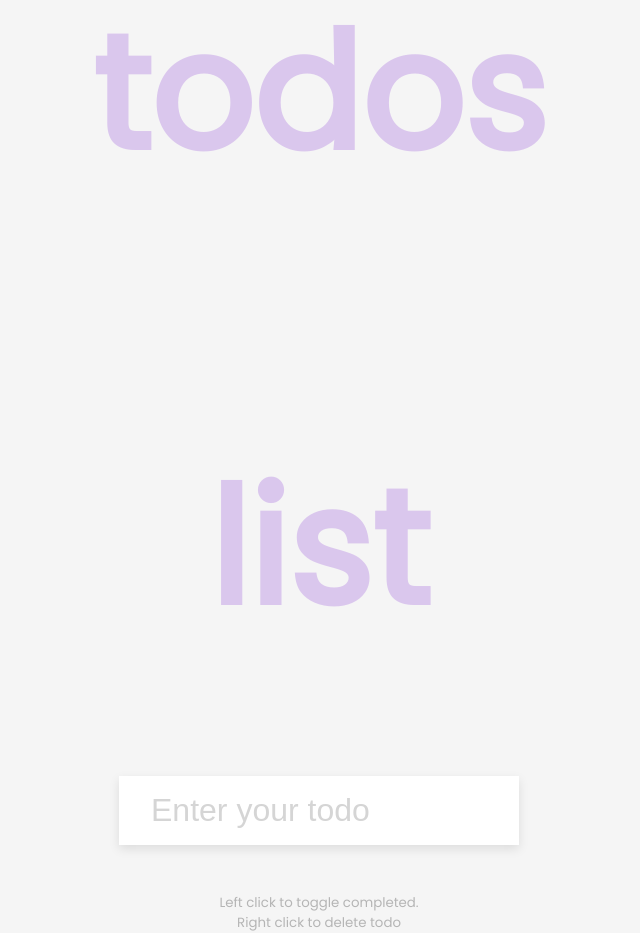
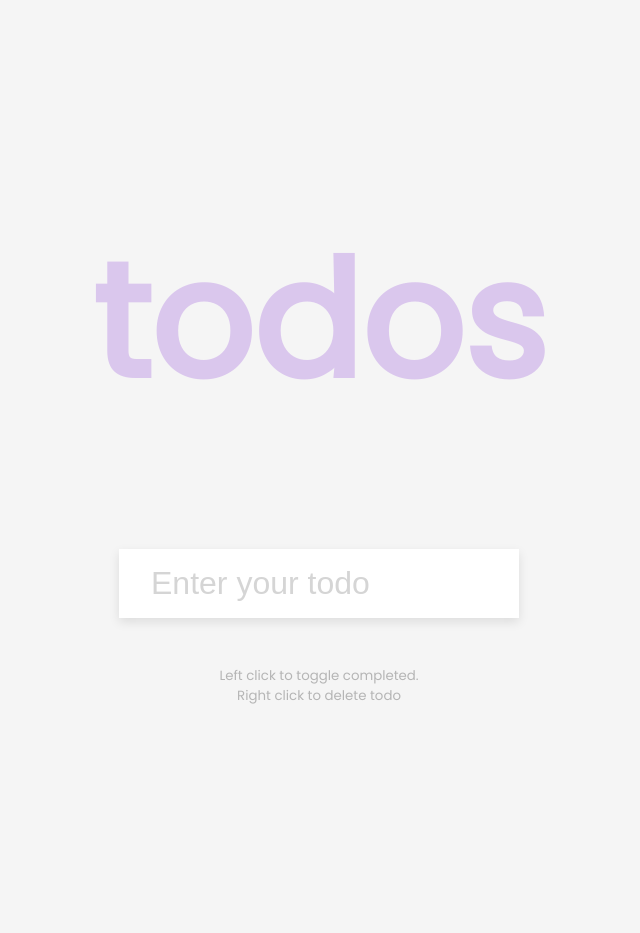
Before and after one commit to kavi-priyas/gitass-3, a plain HTML site: page index.html in a window 1280 px wide. Shown: the whole page, without its empty margins (321-961 px from the left). After the commit the page ends 800 px from the top, so only its background shows below. Drawn offline with Linux system fonts and the light colour scheme.

```diff
--- a/index.html
+++ b/index.html
@@ -8,7 +8,7 @@
   </head>
   <body>
     <h1>todos</h1>
-    <h1>list</h1>
+
     <form id="form">
       <input type="text" class="input" id="input" placeholder="Enter your todo" autocomplete="off">
 
```
